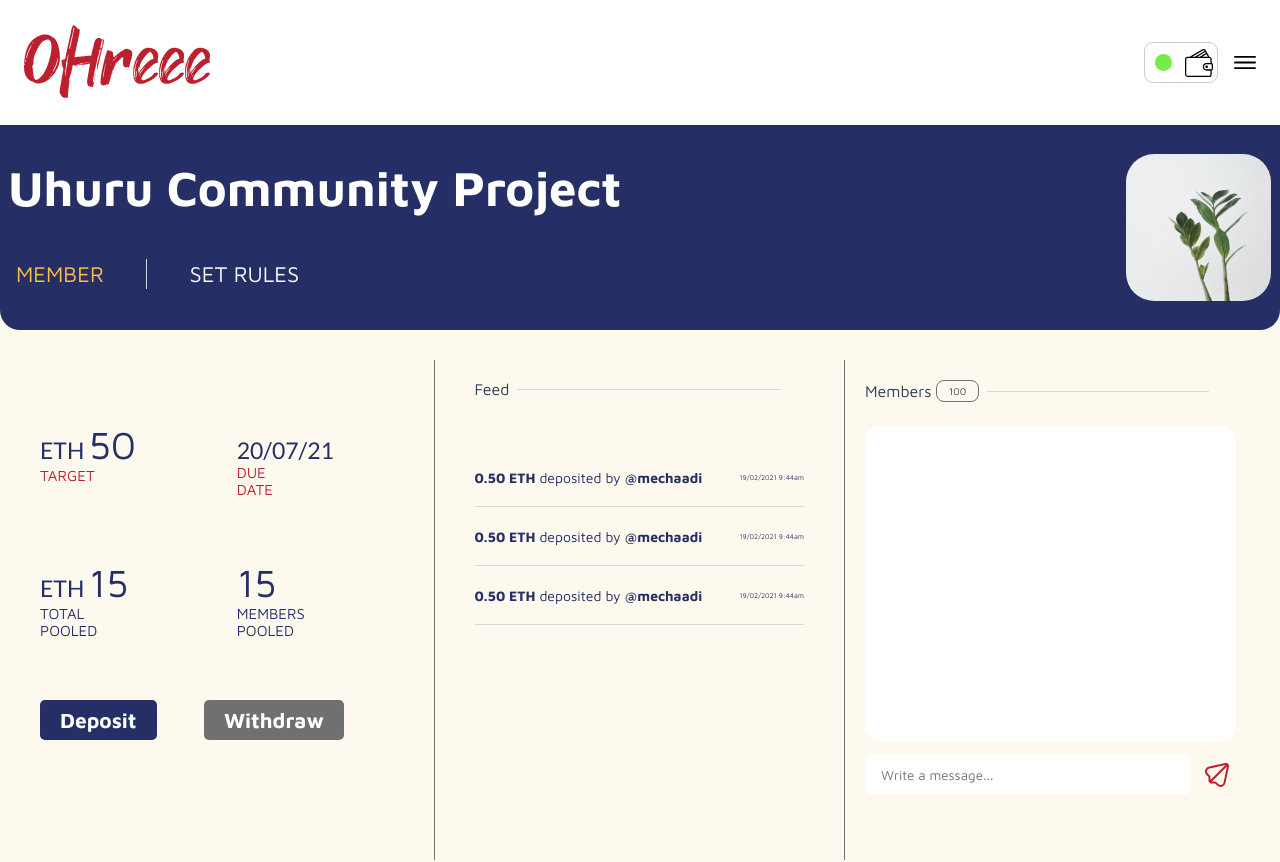
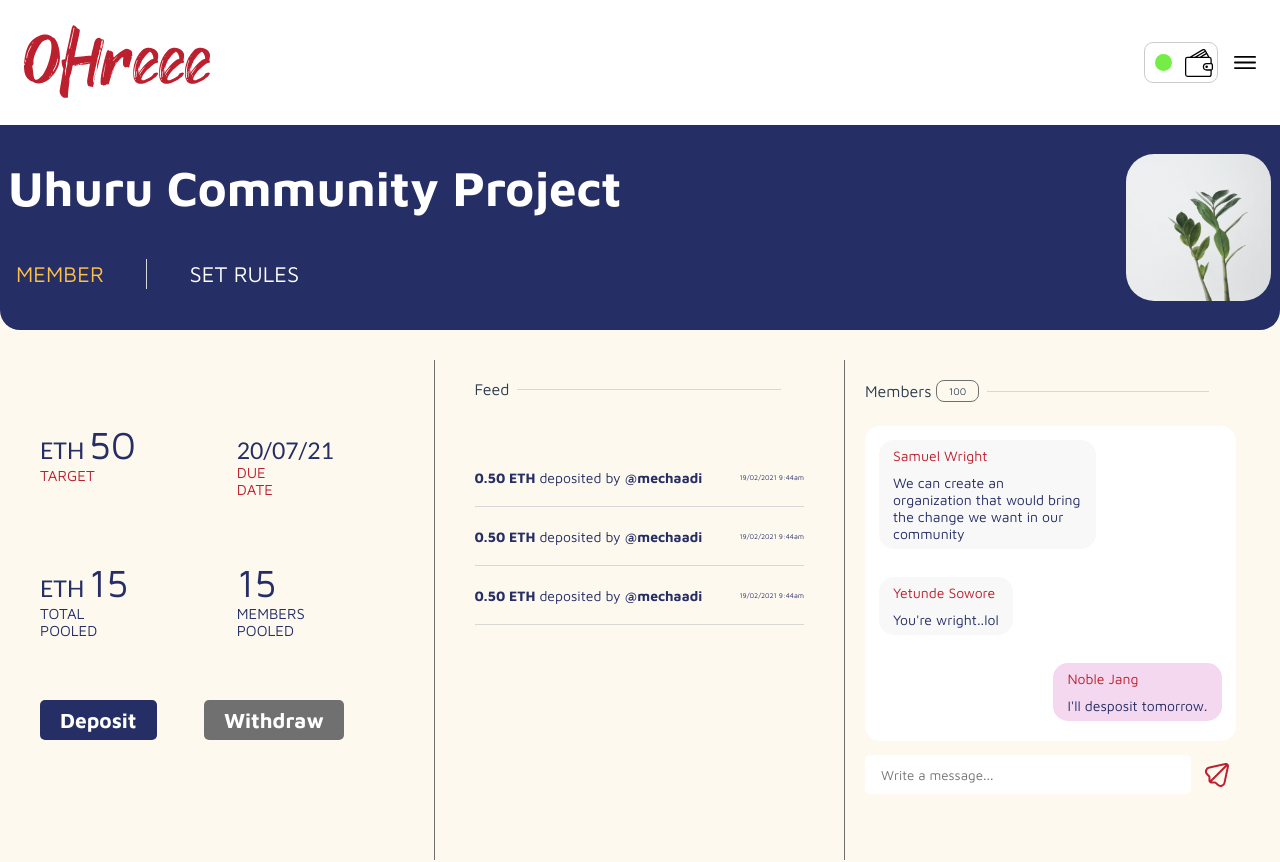
Before and after one commit to ohreee/pool-frontend, a Vue app: page /details in a window 1280 px wide. Shown: the top 862 px of the page. Built offline with nearby package versions, Linux system fonts and the light colour scheme.

Commit message:
added chat widget

```diff
--- /dev/null
+++ b/src/components/chat/Message.vue
@@ -0,0 +1,40 @@
+<template>
+  <div class="ohr-message-wrapper">
+    <div class="ohr-message-container">
+      <p class="ohr-message-author">
+        {{ author }}
+      </p>
+      <p class="ohr-message-text">
+        {{ text }}
+      </p>
+    </div>
+  </div>
+</template>
+
+<script>
+export default {
+  props: {
+    author: [String],
+    text: [String],
+  },
+};
+</script>
+
+<style lang="sass" scoped>
+.ohr-message-wrapper
+    display: flex
+    justify-content: flex-end
+.ohr-message-container
+    background-color: #F4D8EF
+    border-radius: 15px
+    padding: 7px 14px
+    margin: 14px
+    max-width: 275px
+    .ohr-message-author
+        color: #BC202E
+        font-size: 14px
+        margin-bottom: 10px
+    .ohr-message-text
+        color: #252E65
+        font-size: 14px
+</style>
--- /dev/null
+++ b/src/components/chat/RemoteMessage.vue
@@ -0,0 +1,40 @@
+<template>
+  <div class="ohr-message-wrapper">
+    <div class="ohr-message-container">
+      <p class="ohr-message-author">
+        {{ author }}
+      </p>
+      <p class="ohr-message-text">
+        {{ text }}
+      </p>
+    </div>
+  </div>
+</template>
+
+<script>
+export default {
+  props: {
+    author: [String],
+    text: [String],
+  },
+};
+</script>
+
+<style lang="sass" scoped>
+.ohr-message-wrapper
+    display: flex
+    justify-content: flex-start
+.ohr-message-container
+    background-color: #F8F8F8
+    border-radius: 15px
+    padding: 7px 14px
+    max-width: 217px
+    margin: 14px
+    .ohr-message-author
+        color: #BC202E
+        font-size: 14px
+        margin-bottom: 10px
+    .ohr-message-text
+        color: #252E65
+        font-size: 14px
+</style>
--- a/src/views/Details.vue
+++ b/src/views/Details.vue
@@ -94,7 +94,22 @@
           </div>
 
           <div class="ohr-chatbox">
-            <div class="ohr-chatbox-list"></div>
+            <div class="ohr-chatbox-list">
+              <RemoteMessage
+                author="Samuel Wright"
+                text="We can create an organization that would bring the change we want in our community"
+              />
+              <RemoteMessage
+                author="Yetunde Sowore"
+                text="You're wright..lol"
+              />
+              <Message author="Noble Jang" text="I'll desposit tomorrow." />
+              <Message author="Noble Jang" text="I'll desposit tomorrow." />
+              <Message author="Noble Jang" text="I'll desposit tomorrow." />
+              <Message author="Noble Jang" text="I'll desposit tomorrow." />
+              <Message author="Noble Jang" text="I'll desposit tomorrow." />
+              <Message author="Noble Jang" text="I'll desposit tomorrow." />
+            </div>
 
             <div class="ohr-chatbox-input-box">
               <input placeholder="Write a message..." />
@@ -194,7 +209,22 @@
 
         <div v-else>
           <div class="ohr-chatbox">
-            <div class="ohr-chatbox-list"></div>
+            <div class="ohr-chatbox-list">
+              <RemoteMessage
+                author="Samuel Wright"
+                text="We can create an organization that would bring the change we want in our community"
+              />
+              <RemoteMessage
+                author="Yetunde Sowore"
+                text="You're wright..lol"
+              />
+              <Message author="Noble Jang" text="I'll desposit tomorrow." />
+              <Message author="Noble Jang" text="I'll desposit tomorrow." />
+              <Message author="Noble Jang" text="I'll desposit tomorrow." />
+              <Message author="Noble Jang" text="I'll desposit tomorrow." />
+              <Message author="Noble Jang" text="I'll desposit tomorrow." />
+              <Message author="Noble Jang" text="I'll desposit tomorrow." />
+            </div>
 
             <div class="ohr-chatbox-input-box">
               <input placeholder="Write a message..." />
@@ -213,8 +243,17 @@
 import OhrBlueButton from "../components/common/OhrBlueButton.vue";
 import OhrGrayButton from "../components/common/OhrGrayButton.vue";
 import FeedItem from "../components/feed/FeedItem.vue";
+import RemoteMessage from "../components/chat/RemoteMessage.vue";
+import Message from "../components/chat/Message.vue";
+
 export default {
-  components: { OhrBlueButton, OhrGrayButton, FeedItem },
+  components: {
+    RemoteMessage,
+    Message,
+    OhrBlueButton,
+    OhrGrayButton,
+    FeedItem,
+  },
   data() {
     return {
       activeTab: 0,
@@ -285,7 +324,8 @@ export default {
   .ohr-chatbox-list
     background-color: #fff
     border-radius: 15px
-    height: 315px
+    max-height: 315px
+    overflow: auto
     width: 100%
   .ohr-chatbox-input-box
     margin-top: 14px
```
